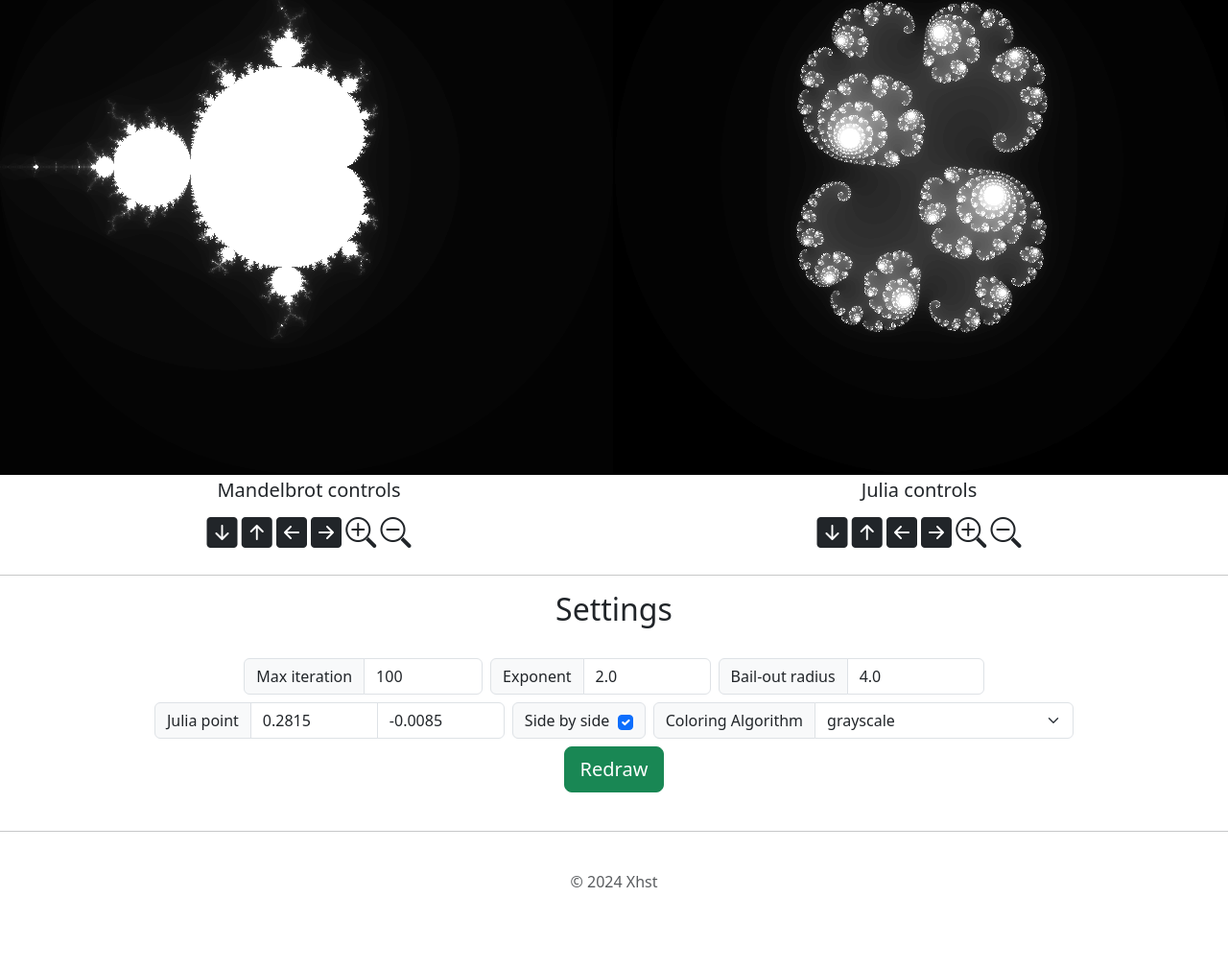
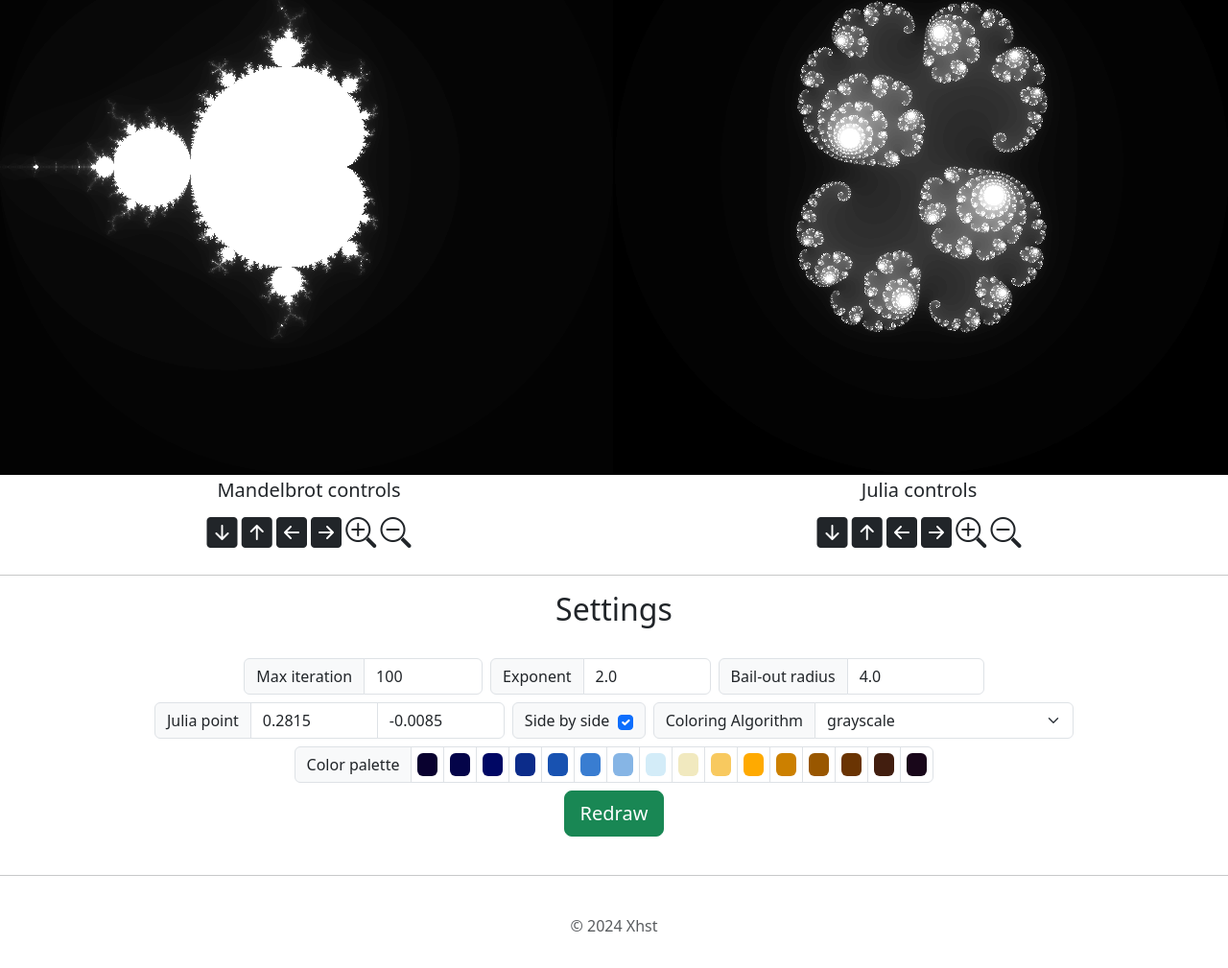
Before and after one commit to Xhst/multibrot-set, a website built with webpack: page src/html/index.html in a window 1280 px wide. Shown: the part 205-1214 px from the top of the page at 96% size. Before the commit the page ends 1176 px from the top, so only its background shows below. Built offline with nearby package versions, Linux system fonts and the light colour scheme; files whose address does not match are found by name.

Commit message:
feat: color palette

```diff
--- a/assets/css/style.css
+++ b/assets/css/style.css
@@ -11,3 +11,7 @@ html, body {
 #canvas-container #multibrot:hover {
     border: 1px solid red;
 }
+
+.form-control-color {
+    width: 35px!important;
+}
--- a/src/application.ts
+++ b/src/application.ts
@@ -48,6 +48,8 @@ export class Application {
 
         this.julia.init();
 
+        Settings.loadColorPalette(basePalette);
+
         new InputHandler(this);
 
         this.draw();
@@ -73,7 +75,7 @@ export class Application {
         this.multibrotShader.updateVariables(multibrotVariables);
         this.multibrotShader.updateIterationsAlgorithm(multibrotIterations);
         this.multibrotShader.updateColoringAlgorithm(Settings.getColoringAlgorithm());
-        this.multibrotShader.updateColors(basePalette);
+        this.multibrotShader.updateColors(Settings.getColorPalette());
 
         this.juliaShader.updateExponent(Settings.getExponent());
         this.juliaShader.updateMaxIterations(Settings.getMaxIterations());
@@ -82,7 +84,7 @@ export class Application {
         this.juliaShader.updateVariables(juliaVariables);
         this.juliaShader.updateIterationsAlgorithm(multibrotIterations);
         this.juliaShader.updateColoringAlgorithm(Settings.getColoringAlgorithm());
-        this.juliaShader.updateColors(basePalette);
+        this.juliaShader.updateColors(Settings.getColorPalette());
     }
 
     /**
--- a/src/html/index.html
+++ b/src/html/index.html
@@ -96,7 +96,6 @@
                     <input class="form-check-input" type="checkbox" value="" id="side-by-side" checked>
                 </div>
               </div>
-
         </div>
 
         <div class="col-auto">
@@ -108,6 +107,28 @@
                     <option value="2">linear color</option>
                     <option value="3">normalization iteration count</option>
                 </select>
+            </div>
+        </div>
+
+        <div class="col-auto">
+            <div class="input-group">
+                <label class="input-group-text">Color palette</label>
+                <input type="color" class="form-control form-control-color" value="" id="color-0">
+                <input type="color" class="form-control form-control-color" value="" id="color-1">
+                <input type="color" class="form-control form-control-color" value="" id="color-2">
+                <input type="color" class="form-control form-control-color" value="" id="color-3">
+                <input type="color" class="form-control form-control-color" value="" id="color-4">
+                <input type="color" class="form-control form-control-color" value="" id="color-5">
+                <input type="color" class="form-control form-control-color" value="" id="color-6">
+                <input type="color" class="form-control form-control-color" value="" id="color-7">
+                <input type="color" class="form-control form-control-color" value="" id="color-8">
+                <input type="color" class="form-control form-control-color" value="" id="color-9">
+                <input type="color" class="form-control form-control-color" value="" id="color-10">
+                <input type="color" class="form-control form-control-color" value="" id="color-11">
+                <input type="color" class="form-control form-control-color" value="" id="color-12">
+                <input type="color" class="form-control form-control-color" value="" id="color-13">
+                <input type="color" class="form-control form-control-color" value="" id="color-14">
+                <input type="color" class="form-control form-control-color" value="" id="color-15">
             </div>
         </div>
 
--- a/src/settings.ts
+++ b/src/settings.ts
@@ -2,6 +2,7 @@ import grayscaleColoring from './shaders/coloring/grayscale.glsl';
 import discreteColoring from './shaders/coloring/discrete.glsl';
 import linearColoring from './shaders/coloring/linear.glsl';
 import normalizedIterationCountColoring from './shaders/coloring/normalized_iteration_count.glsl';
+import { Color } from './colors';
 
 /*
 * Represents the settings used for the fractal visualization.
@@ -96,4 +97,21 @@ export abstract class Settings {
         }
     }
 
+    public static loadColorPalette(palette: Color[]): void {
+        for (let i = 0; i < palette.length; i++) {
+            let color = palette[i];
+            let colorInput = document.getElementById(`color-${i}`) as HTMLInputElement;
+            console.log(color.getHex());
+            colorInput.value = color.getHex();
+        }
+    }
+
+    public static getColorPalette(): Color[] {
+        let palette: Color[] = [];
+        for (let i = 0; i < 16; i++) {
+            let colorInput = document.getElementById(`color-${i}`) as HTMLInputElement;
+            palette.push(Color.fromHex(colorInput.value));
+        }
+        return palette;
+    }
 }
```
